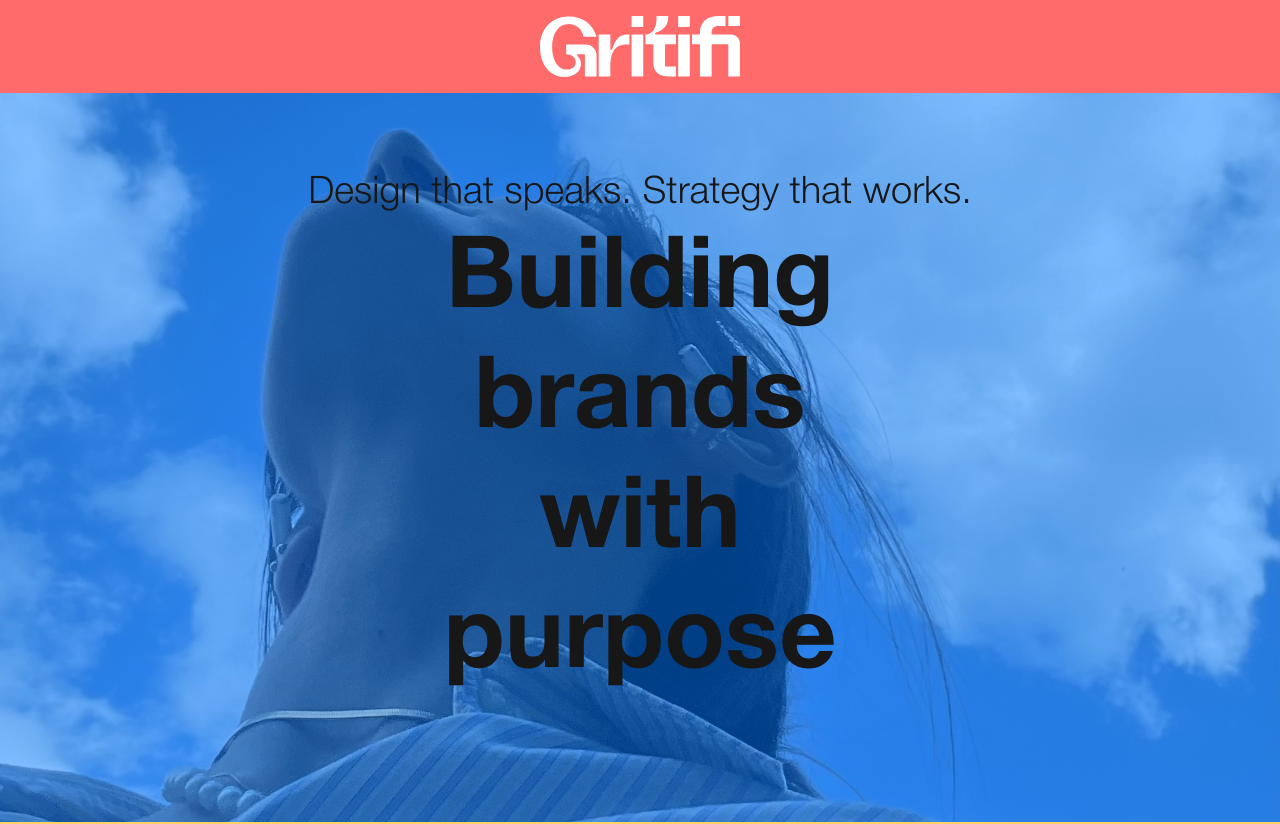
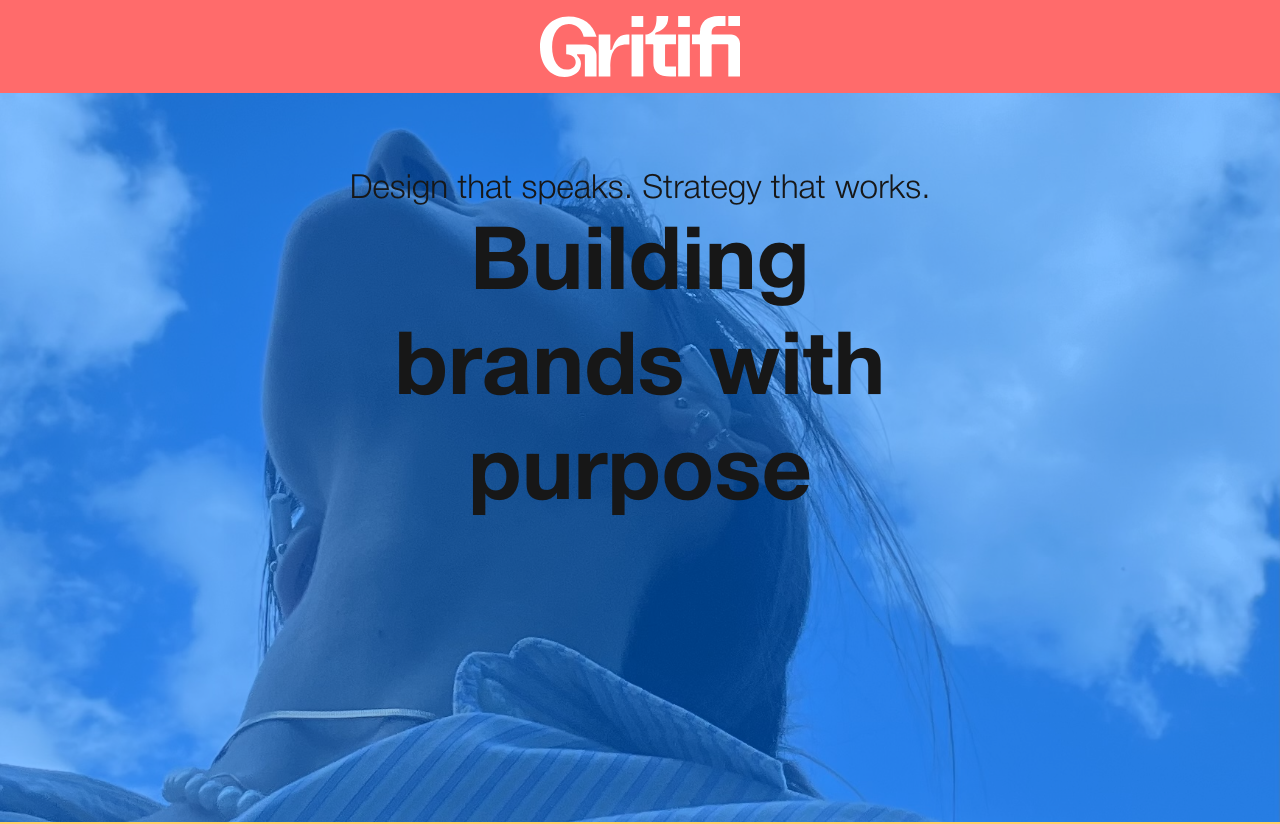
Before and after one commit to Dreamheart92/gritifi, a Next.js app: page / in a window 1280 px wide. Shown: the top 824 px of the page. Built offline with nearby package versions, Linux system fonts and the light colour scheme.

Commit message:
Update hero.tsx

```diff
--- a/components/hero.tsx
+++ b/components/hero.tsx
@@ -34,9 +34,9 @@ export default function Hero() {
                 <div className="absolute top-18 w-full text-center overflow-hidden">
                     <motion.div variants={container} initial='initial' animate='animate' className='overflow-hidden'>
                         <div className='overflow-hidden'>
-                            <motion.h3 className="font-light !text-[2.375rem]" variants={child}>Design that speaks. Strategy that works.</motion.h3>
+                            <motion.h3 className="font-light !text-[2.375em]" variants={child}>Design that speaks. Strategy that works.</motion.h3>
                         </div>
-                        <motion.h1 className="!text-[6.25rem] font-bold max-w-[40%] mx-auto" variants={child}>Building brands with purpose</motion.h1>
+                        <motion.h1 className="!text-[6.25em] font-bold max-w-[40%] mx-auto" variants={child}>Building brands with purpose</motion.h1>
                     </motion.div>
                 </div>
             </div>
```
